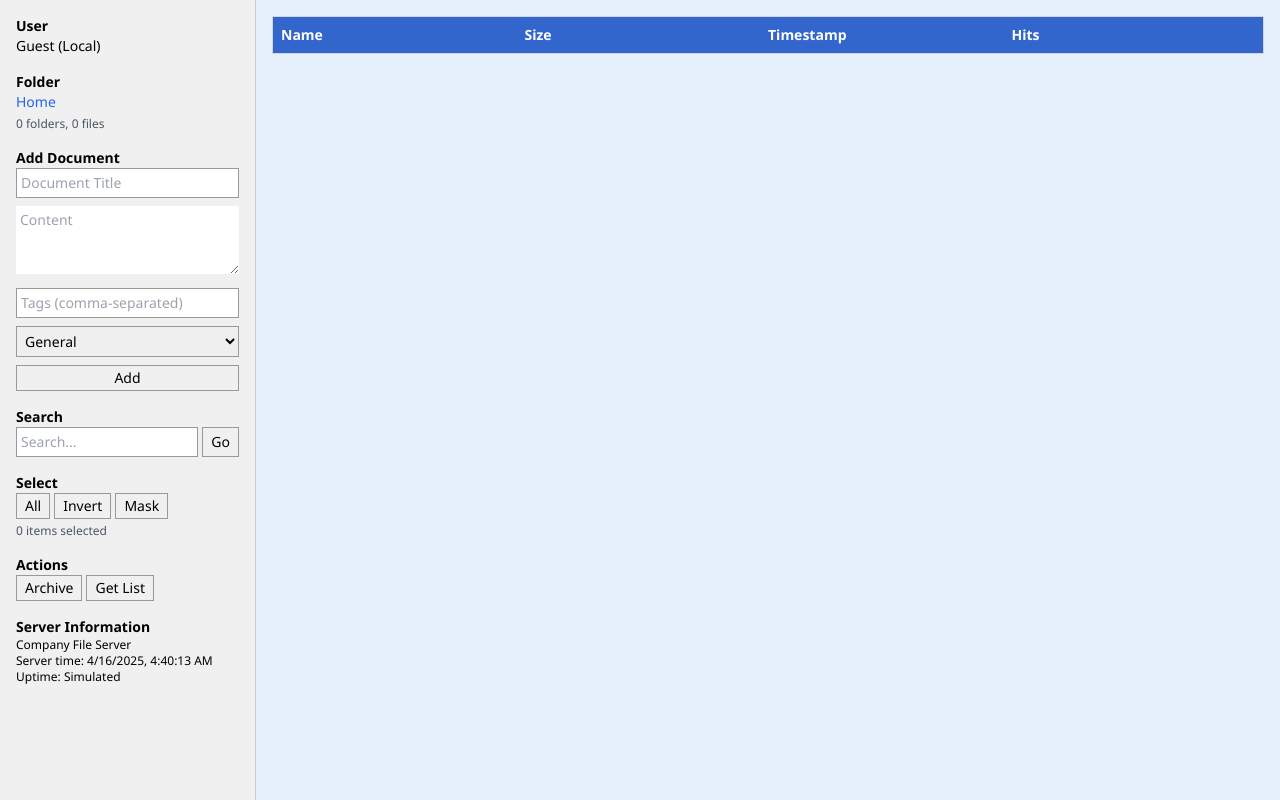
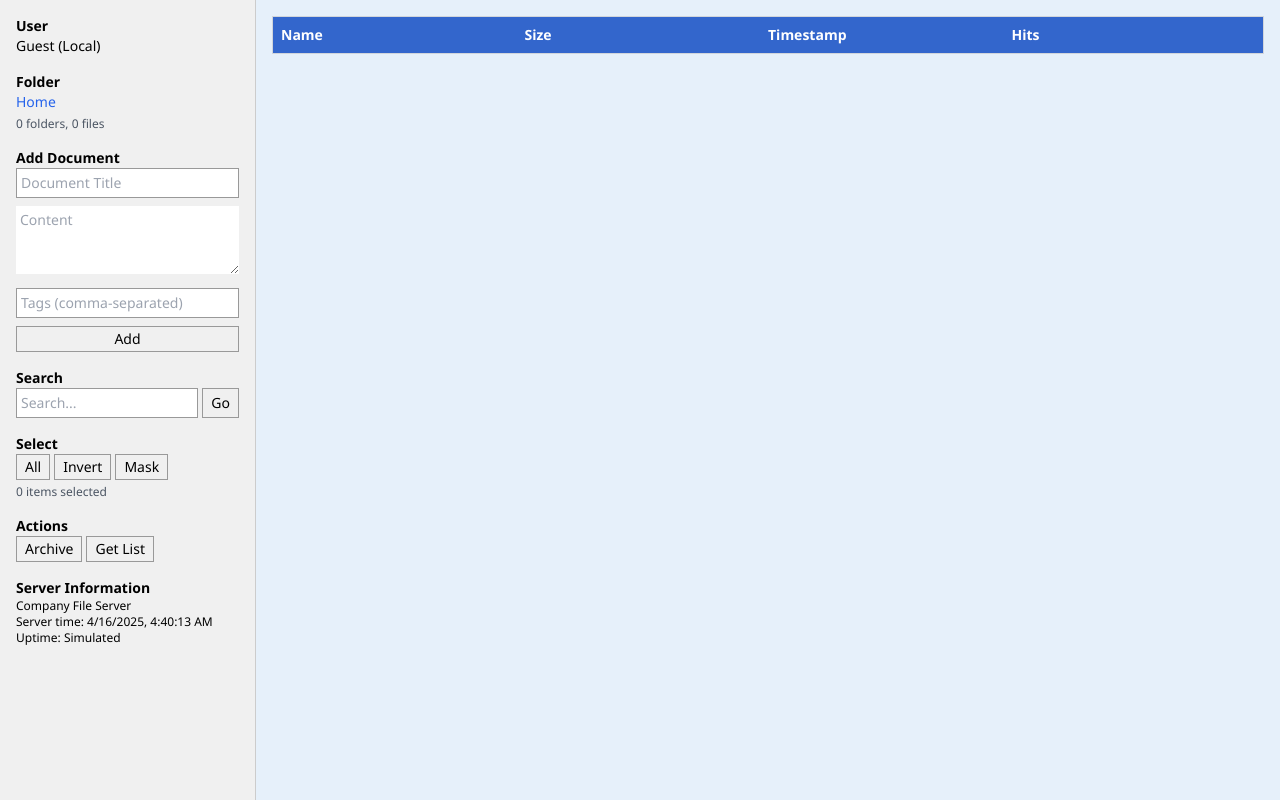
Before and after one commit to cyberkiller76/test_database, a plain HTML site: page index.html in a window 1280 px wide. Drawn offline with nearby package versions, Linux system fonts and the light colour scheme.

Commit message:
Update index.html

```diff
--- a/index.html
+++ b/index.html
@@ -65,14 +65,14 @@
                     <input id="docTitle" type="text" placeholder="Document Title" class="w-full p-1 text-sm">
                     <textarea id="docContent" placeholder="Content" class="w-full p-1 text-sm" rows="3"></textarea>
                     <input id="docTags" type="text" placeholder="Tags (comma-separated)" class="w-full p-1 text-sm">
-                    <select id="docFolder" class="w-full p-1 text-sm">
+<!--                     <select id="docFolder" class="w-full p-1 text-sm">
                         <option value="General">General</option>
                         <option value="HR">HR</option>
                         <option value="Finance">Finance</option>
                         <option value="IT">IT</option>
                         <option value="Marketing">Marketing</option>
                         <option value="Operations">Operations</option>
-                    </select>
+                    </select> -->
                     <button onclick="addDocument()" class="w-full text-sm">Add</button>
                 </div>
             </div>
```
